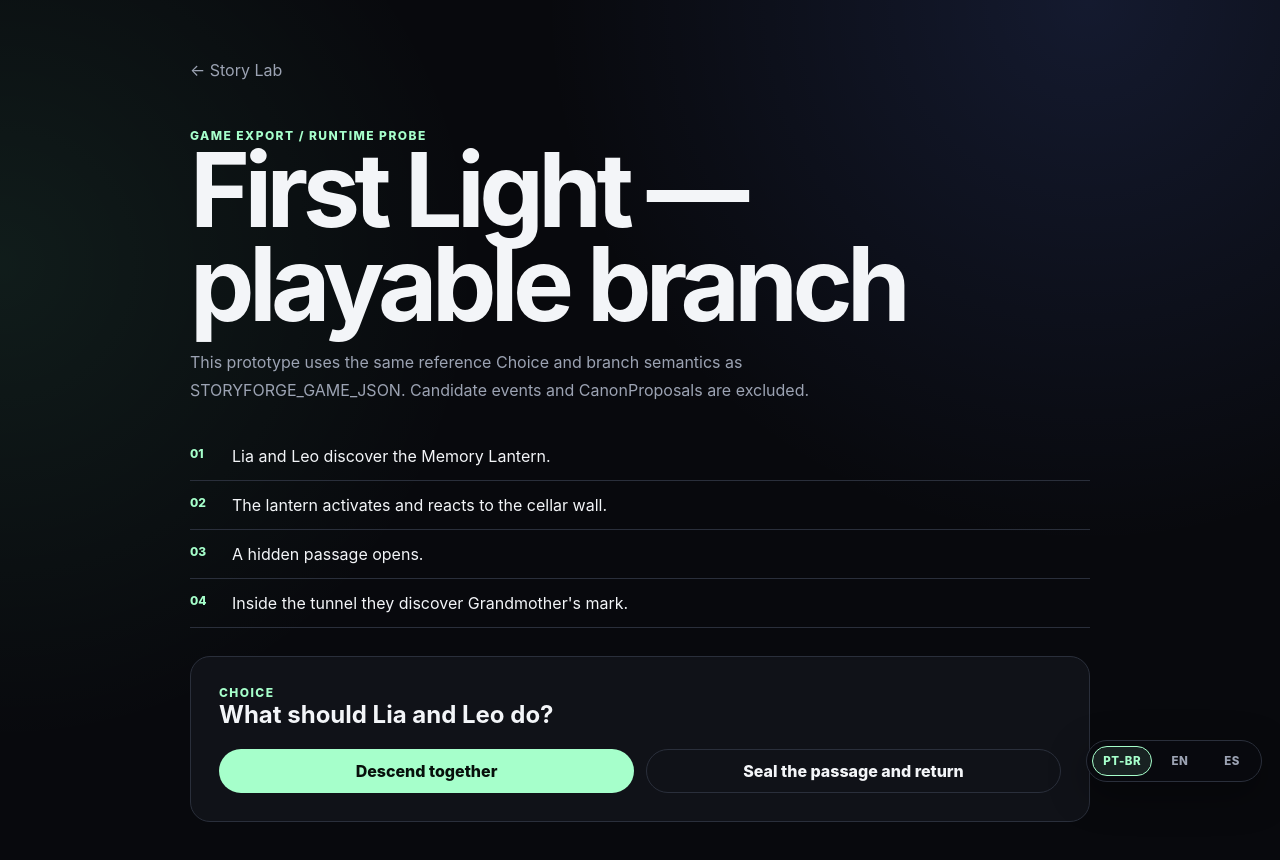
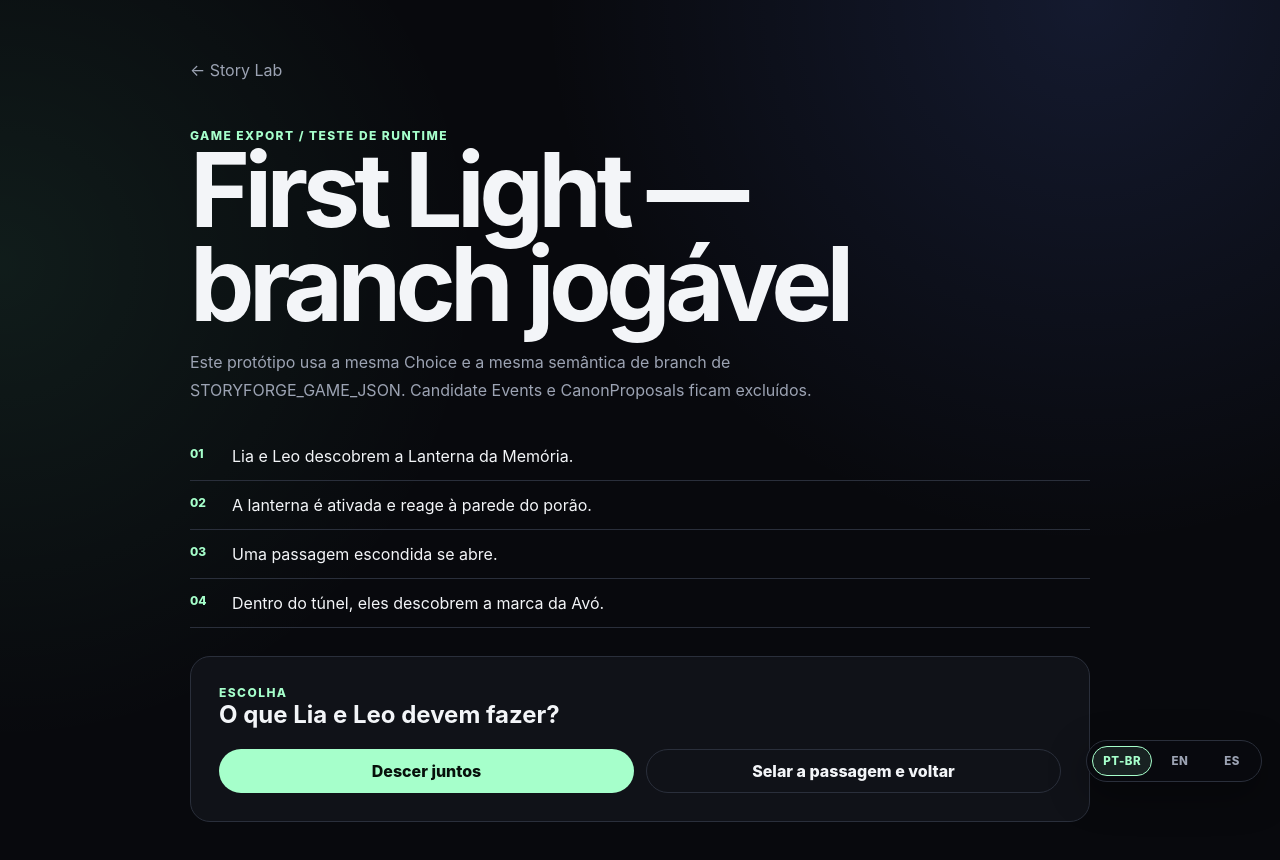
Before and after one commit to tehknesolutions/tehkne-storyforge, a Next.js app in the folder apps/story-lab/: page /game in a window 1280 px wide. Shown: the top 860 px of the page. Built offline with nearby package versions, Linux system fonts and the light colour scheme.

Commit message:
feat(i18n): localize playable branch probe

```diff
--- a/apps/story-lab/app/game/page.tsx
+++ b/apps/story-lab/app/game/page.tsx
@@ -1,47 +1,46 @@
 "use client";
 
 import { useState } from "react";
-
-const ROOT = [
-  "Lia and Leo discover the Memory Lantern.",
-  "The lantern activates and reacts to the cellar wall.",
-  "A hidden passage opens.",
-  "Inside the tunnel they discover Grandmother's mark."
-];
+import { useI18n } from "../i18n";
 
 export default function GamePage() {
+  const { t } = useI18n();
   const [branch, setBranch] = useState<"descend" | "return" | null>(null);
+
+  const root = [
+    t("game.event1"),
+    t("game.event2"),
+    t("game.event3"),
+    t("game.event4")
+  ];
 
   return (
     <main className="review-shell">
-      <a className="back-link" href="/">← Story Lab</a>
-      <div className="eyebrow">GAME EXPORT / RUNTIME PROBE</div>
-      <h1>First Light — playable branch</h1>
-      <p className="muted review-intro">
-        This prototype uses the same reference Choice and branch semantics as
-        STORYFORGE_GAME_JSON. Candidate events and CanonProposals are excluded.
-      </p>
+      <a className="back-link" href="/">{t("common.back")}</a>
+      <div className="eyebrow">{t("game.eyebrow")}</div>
+      <h1>{t("game.title")}</h1>
+      <p className="muted review-intro">{t("game.body")}</p>
 
       <ol className="game-events">
-        {ROOT.map((event) => (
+        {root.map((event) => (
           <li key={event}>{event}</li>
         ))}
       </ol>
 
       {!branch ? (
         <section className="review-card">
-          <div className="eyebrow">CHOICE</div>
-          <h2>What should Lia and Leo do?</h2>
+          <div className="eyebrow">{t("game.choiceEyebrow")}</div>
+          <h2>{t("game.choiceTitle")}</h2>
           <div className="game-choice-grid">
             <button type="button" onClick={() => setBranch("descend")}>
-              Descend together
+              {t("game.descend")}
             </button>
             <button
               className="secondary"
               type="button"
               onClick={() => setBranch("return")}
             >
-              Seal the passage and return
+              {t("game.return")}
             </button>
           </div>
         </section>
@@ -50,16 +49,16 @@ export default function GamePage() {
           <span className="status canon">BRANCH:{branch.toUpperCase()}</span>
           <h2>
             {branch === "descend"
-              ? "They continue deeper together."
-              : "They return to the house and defer the mystery."}
+              ? t("game.descendResult")
+              : t("game.returnResult")}
           </h2>
           <p className="muted">
             {branch === "descend"
-              ? "StateTransition: sibling relationship intensity +0.1."
-              : "StateTransition: worldState.mysteryDeferred = true."}
+              ? t("game.descendState")
+              : t("game.returnState")}
           </p>
           <button type="button" onClick={() => setBranch(null)}>
-            Replay choice
+            {t("game.replay")}
           </button>
         </section>
       )}
```
